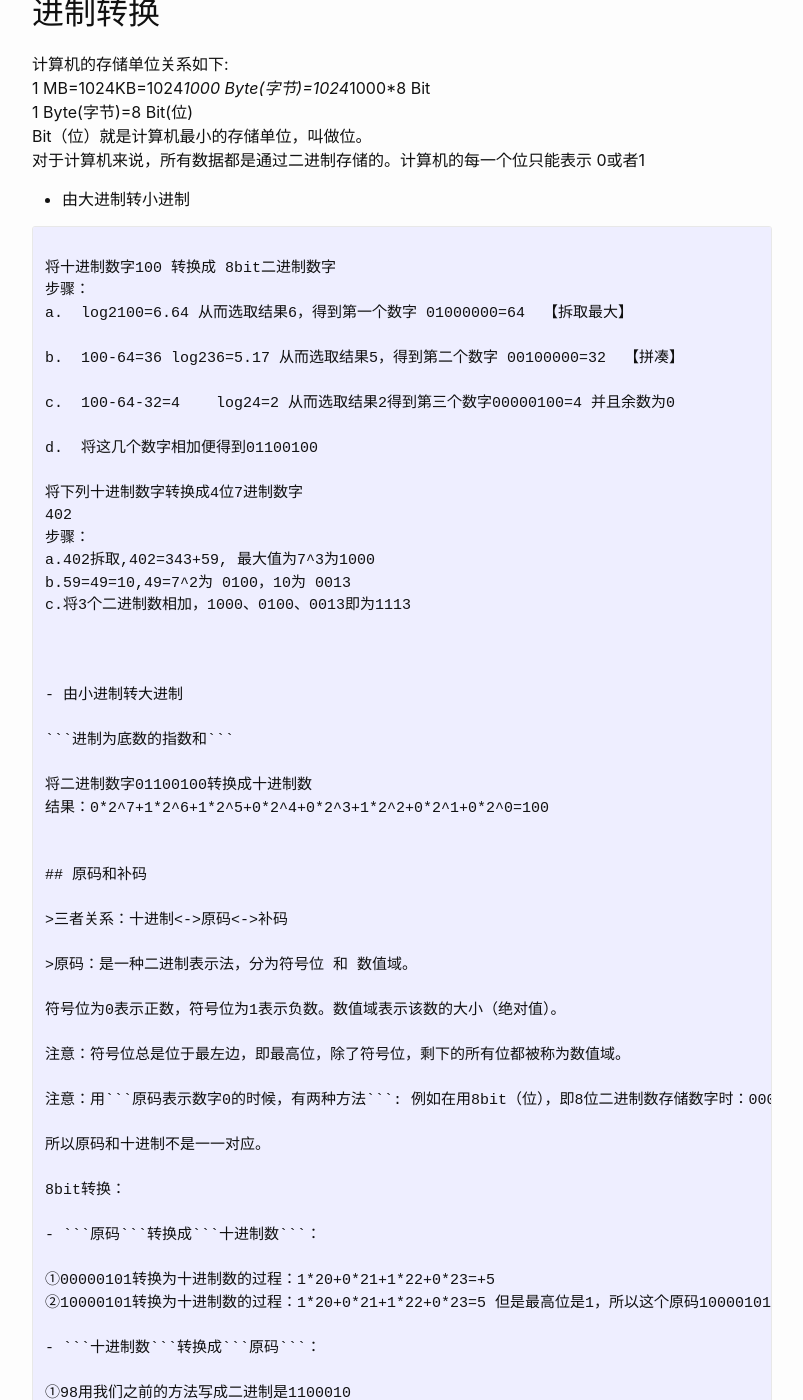
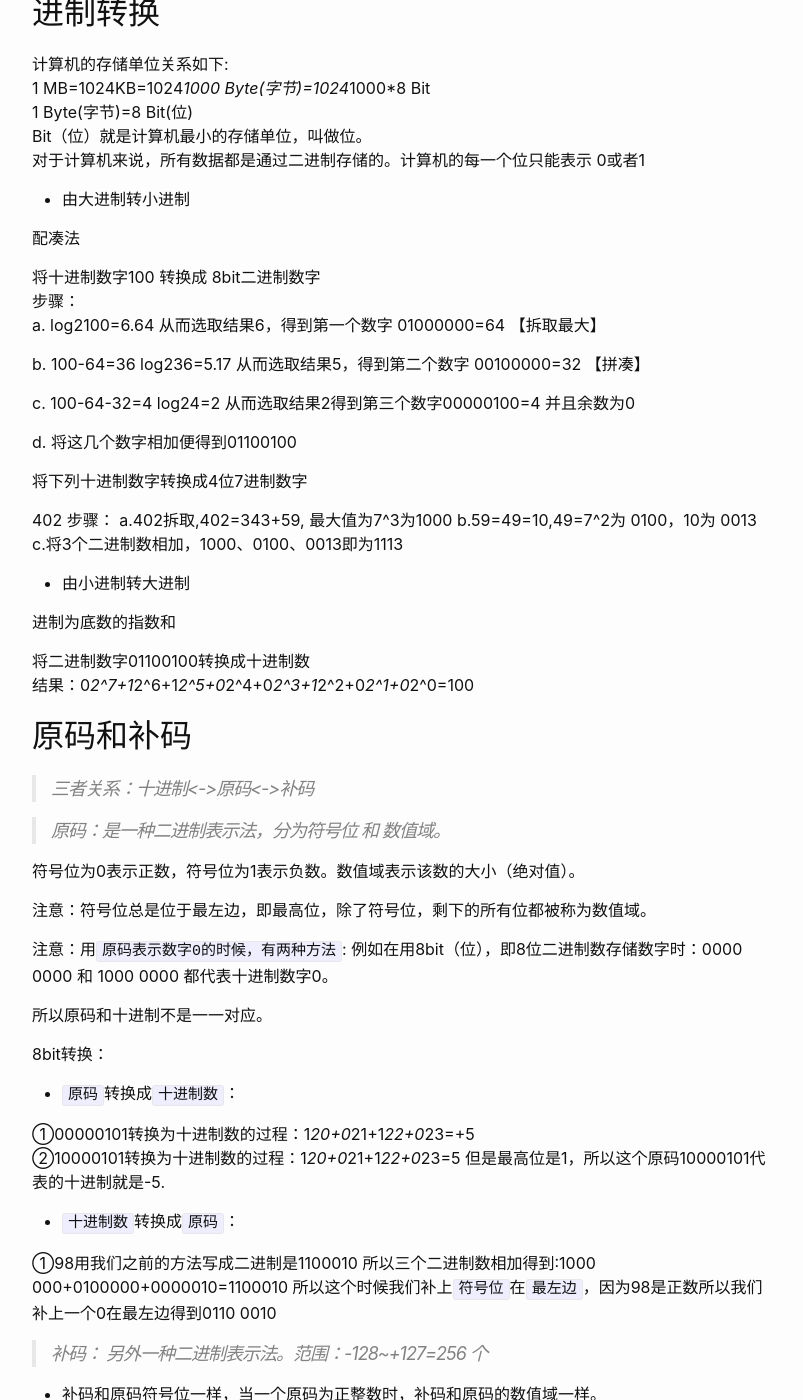
Before and after one commit to wutiantian/wutiantian.github.io, a Jekyll site: the page built from _posts/2019-05-18-我的javaSE学习笔记.md, in a window 1280 px wide and 1400 px high, scrolled down 2907 px. Shown: the whole window, without its empty margins (238-1041 px from the left). Built offline with Jekyll 4.4.1, drawn with Linux system fonts in a browser that asks for light colours; some of the changed text lies outside the part shown.

````diff
--- a/_posts/2019-05-18-我的javaSE学习笔记.md
+++ b/_posts/2019-05-18-我的javaSE学习笔记.md
@@ -151,7 +151,8 @@
 
 - 由大进制转小进制
 
-```配凑法```
+配凑法
+
 
 将十进制数字100 转换成 8bit二进制数字
 步骤：
@@ -164,6 +165,7 @@
 d.  将这几个数字相加便得到01100100
 
 将下列十进制数字转换成4位7进制数字
+
 402
 步骤：
 a.402拆取,402=343+59, 最大值为7^3为1000
@@ -174,7 +176,7 @@
 
 - 由小进制转大进制
 
-```进制为底数的指数和```
+进制为底数的指数和
 
 将二进制数字01100100转换成十进制数
 结果：0*2^7+1*2^6+1*2^5+0*2^4+0*2^3+1*2^2+0*2^1+0*2^0=100
@@ -281,7 +283,7 @@
 ++i; 整个式子的返回值为```i增加后的值```，即为2.
 那对于i本身的值来说，无论是i++或是++i，只要经过自增运算符后，i的值都会增加1。
 
->```所以当我们讨论i本身的值的时候 i++ 和++i 没有区别(都为一个值)```。
+>所以当我们讨论i本身的值的时候 i++ 和++i 没有区别(都为一个值)。
 
 但是讨论整个式子的返回值时，区别如上！
 
@@ -317,13 +319,16 @@
 2 .``` &```: 加在两个布尔类型表达式中间(返回值是布尔型)表示”```与```”的含义：只有两个布尔值```都为true```的情况下才为```true```. 若```第一个```布尔表达式为```错误```，```依然会执行```第二个布尔表达式。也可以加在```整型中间```(返回值是整型)，表示位与运算。
 
 ```
-/**b=(a++>0)&(a++>0)
+//b=(a++>0)&(a++>0)
  * 第一块为0，第二块为2,左右两边都会运算，比较笨
  * 所以a为2，b为false
  * 加在两个布尔类型表达式中间(返回值是布尔型)表示”与”的含义：
  * 只有两个布尔值都为true的情况下才为true. 若第一个布尔表达式为错误，
  * 依然会执行第二个布尔表达式。也可以加在整型中间(返回值是整型)，表示位与运算。
  */
+
+ ```
+ ```
 package firstDay;
 
 public abstract class ZiZeng {
````
